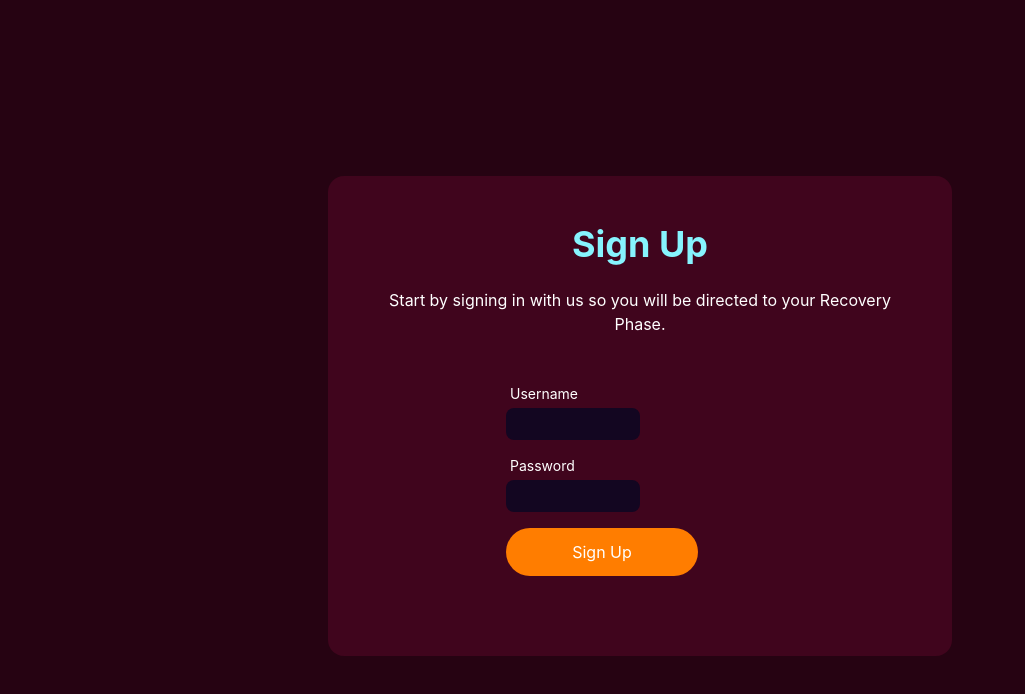
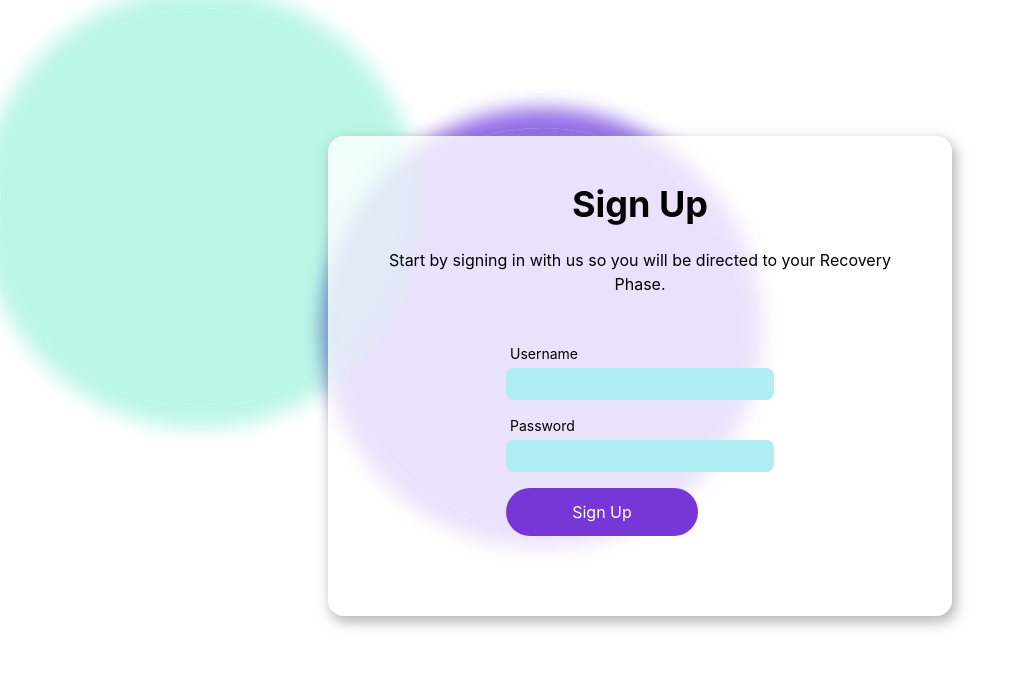
Before and after one commit to nehal2210/web3Wallet, a React (Create React App) app in the folder frontend/: page / in a window 1280 px wide. Both pictures are taken after a click on the button "Create Wallet". Shown: the top 694 px of the page, without its empty margins (0-1025 px from the left). Built offline with nearby package versions, Linux system fonts and the light colour scheme.

Commit message:
working on theme

```diff
--- a/frontend/src/App.css
+++ b/frontend/src/App.css
@@ -3,7 +3,43 @@
 @tailwind utilities;
 
 body {
-  background: #260312;
+  /* background: #260312; */
+  background: #ffffff;
+}
+
+.animated-circle::before {
+  content: '';
+  position: absolute;
+  top: 0;
+  left: 0;
+  width: 400px;
+  height: 400px;
+  border-radius: 100%;
+  background: #4b0ddabd;
+  box-shadow: 0px 0px 19px 20px #4b0ddabd;
+  border: none;
+  opacity: 0.8;
+  /* -webkit-animation: slide-left 2s ease-in infinite alternate-reverse both; */
+  animation: slide-left 30s ease-in infinite both;
+}
+
+.animated-circle::after {
+  content: '';
+  position: absolute;
+  bottom: 0;
+  right: 0;
+  width: 400px;
+  height: 400px;
+  border-radius: 100%;
+  background: #5f1ceead;
+  box-shadow: 0px 0px 19px 20px #5f1ceead;
+  border: none;
+  opacity: 0.7;
+  animation: slide-right 30s ease-in infinite both;
+}
+
+.card-shadow{
+  box-shadow: 3px 5px 13px 1px #80808094;
 }
 
 .header-container {
@@ -33,24 +69,22 @@ body {
   border-radius: 15px;
 }
 
-.ql-container{
+.ql-container {
   border: none !important;
   border-top: 1px solid #ffffff !important;
 }
 
 
 
-#style-4::-webkit-scrollbar
-{
-    border-radius: 10px;
-    width: 8px;
-    background: #66656594;
+#style-4::-webkit-scrollbar {
+  border-radius: 10px;
+  width: 8px;
+  background: #66656594;
 }
 
-#style-4::-webkit-scrollbar-thumb
-{
-    border-radius: 10px;
-    background-color: #FF7D00;
+#style-4::-webkit-scrollbar-thumb {
+  border-radius: 10px;
+  background-color: #FF7D00;
 }
 
 /* .quill > .ql-container > .ql-editor.ql-blank::before{
@@ -58,7 +92,80 @@ body {
   color: red;
 } */
 
-.ant-dropdown-menu-light{
+.ant-dropdown-menu-light {
   background-color: #40051d !important;
   border: 1px solid white;
 }
+
+
+/* ----------------------------------------------
+ * Generated by Animista on 2023-11-11 13:21:20
+ * Licensed under FreeBSD License.
+ * See http://animista.net/license for more info.
+ * w: http://animista.net, t: @cssanimista
+ * ---------------------------------------------- */
+
+/**
+ * ----------------------------------------
+ * animation slide-left
+ * ----------------------------------------
+ */
+/* @-webkit-keyframes slide-left {
+  0% {
+    -webkit-transform: translateX(0);
+            transform: translateX(0);
+  }
+  100% {
+    -webkit-transform: translateX(-100px);
+            transform: translateX(-100px);
+  }
+} */
+@keyframes slide-left {
+  0% {
+    top: 0%;
+    left: 0%;
+  }
+
+  /* 25% {
+            top: 10%;
+            left: 20%;
+  } */
+  50% {
+    top: 42%;
+    left: 70%;
+  }
+
+  100% {
+    top: 0%;
+    left: 0%;
+  }
+}
+
+
+@keyframes slide-right {
+  0% {
+    top: 42%;
+    left: 70%;
+  }
+
+  25% {
+    top: 0%;
+    left: 0%;
+    background: #13e2a7b4;
+    box-shadow: 0px 0px 19px 20px #13e2a7b4;
+    opacity: 0.4;
+  }
+
+  50% {
+    top: 42%;
+    left: 0%;
+    background: #13e2a7b4;
+    box-shadow: 0px 0px 19px 20px #13e2a7b4;
+    opacity: 0.8;
+  }
+
+  100% {
+    top: 42%;
+    left: 70%;
+  }
+}
--- a/frontend/src/App.tsx
+++ b/frontend/src/App.tsx
@@ -1,5 +1,3 @@
-import React from 'react';
-import logo from './logo.svg';
 import './App.css';
 import AppRouter from './router';
 import { BrowserRouter } from 'react-router-dom';
@@ -8,6 +6,8 @@ function App() {
   return (
 
     <BrowserRouter>
+    {/* This animated-circle is used for background animations and its styling in app.css file */}
+    <div className='animated-circle'></div>
       <AppRouter />
     </BrowserRouter>
   );
--- a/frontend/src/components/main.tsx
+++ b/frontend/src/components/main.tsx
@@ -9,18 +9,20 @@ function MainComponenet() {
   };
   return (
     <>
-      <div className="w-[50%] h-[60vh] bg-primary rounded-2xl p-12">
-        <p className="text-4xl text-heading font-bold text-center">
-          A crypto wallet & gateway to blockchain app
-        </p>
-        <p className="mt-6 text-white-1">
-          Start exploring blockchain applications in seconds. Trusted by over 30
-          million users worldwide.
-        </p>
+      <div className="w-[50%] h-[60vh] bg-primary card-shadow z-10 bg-opacity-80 rounded-2xl p-12 flex flex-col justify-between">
+        <div>
+          <p className="text-4xl font-bold text-center">
+            A crypto wallet & gateway to blockchain app
+          </p>
+          <p className="mt-6">
+            Start exploring blockchain applications in seconds. Trusted by over 30
+            million users worldwide.
+          </p>
+        </div>
         <div className="flex justify-center flex-col items-center">
           <button
             onClick={setSteps}
-            className="bg-btnColor rounded-full w-48 p-3 text-white-1 mt-4 hover:bg-btnColorHover"
+            className="bg-btnColor rounded-full w-48 p-3 text-white-1 hover:bg-btnColorHover"
           >
             Create Wallet
           </button>
--- a/frontend/src/components/recovery.tsx
+++ b/frontend/src/components/recovery.tsx
@@ -80,7 +80,7 @@ const copyPhrase =()=>{
 
   return (
     <>
-      <div className="w-[50%] relative bg-primary rounded-2xl pb-8">
+      <div className="w-[50%] relative bg-primary rounded-2xl pb-8 card-shadow z-10 bg-opacity-80">
         {/* top step Counter Container */}
         <div className="flex justify-center items-center absolute -top-5 w-full">
           <div className="bg-bg-color rounded-full flex justify-center items-center h-10 w-10 ">
--- a/frontend/src/components/sign-up.tsx
+++ b/frontend/src/components/sign-up.tsx
@@ -27,28 +27,28 @@ if (formData.username && formData.password) {
   };
   return (
     <>
-      <div className="w-[50%] h-[60vh]  bg-primary rounded-2xl p-12">
+      <div className="w-[50%] h-[60vh]  bg-primary rounded-2xl p-12 card-shadow z-10 bg-opacity-80">
         <h1 className="text-4xl text-heading font-bold text-center">Sign Up</h1>
-        <p className="mt-6 text-center text-white-1">
+        <p className="mt-6 text-center ">
           Start by signing in with us so you will be directed to your Recovery
           Phase.
         </p>
         <div className="flex justify-center flex-col items-center">
             <form onSubmit={handleSignUp}>
-          <div className="mt-12 w-1/2 ">
+          <div className="mt-12 w-full">
 
-            <p className="text-white-1 pl-1 mb-1 text-sm">Username</p>
+            <p className=" pl-1 mb-1 text-sm">Username</p>
             <input
               type="text"
               name="username"
-              className="rounded-lg bg-black3 w-full  text-white p-1 pl-4"
+              className="rounded-lg text-heading w-full  p-1 pl-4 bg-green"
               onChange={handleChange}
               />
-            <p className="mt-4 pl-1 text-white-1  mb-1 text-sm">Password</p>
+            <p className="mt-4 pl-1   mb-1 text-sm">Password</p>
             <input
               name="password"
               type="password"
-              className="rounded-lg bg-black3 w-full text-white p-1 pl-4"
+              className="rounded-lg text-heading w-full p-1 pl-4 bg-green"
               onChange={handleChange}
               />
           </div>
--- a/frontend/src/pages/Home.tsx
+++ b/frontend/src/pages/Home.tsx
@@ -29,7 +29,7 @@ function Home() {
 
   return (
     <>
-      <div className="flex justify-center items-center h-[100vh]">
+      <div className="flex justify-center items-center h-[90vh]">
         {showComponent()}
       </div>
     </>
--- a/frontend/tailwind.config.js
+++ b/frontend/tailwind.config.js
@@ -10,12 +10,13 @@ module.exports = {
     },
     colors: {
       "my-color": "#1fb6ff",
-      primary: "#40051D",
+      primary: "#ffffff",
       bgColor: "#260312",
       bgColor2: "#17030bbf",
-      heading: "#86F4FE",
-      btnColor: "#FF7D00",
-      btnColorHover: "#ff7d0080",
+      heading: "#000000",
+      btnColor: "#7637d6",
+      btnColorHover: "#6015d1",
+      green: '#b1eef4',
       secondary: "#E2CDF4",
       "secondary-dark": "#a875d4",
       tertiary1: "#09001C",
```
